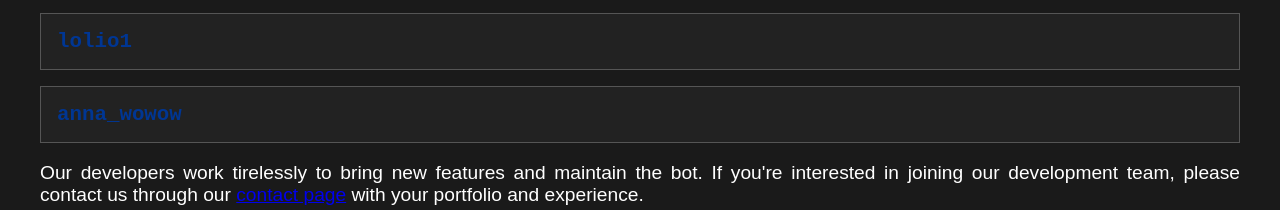
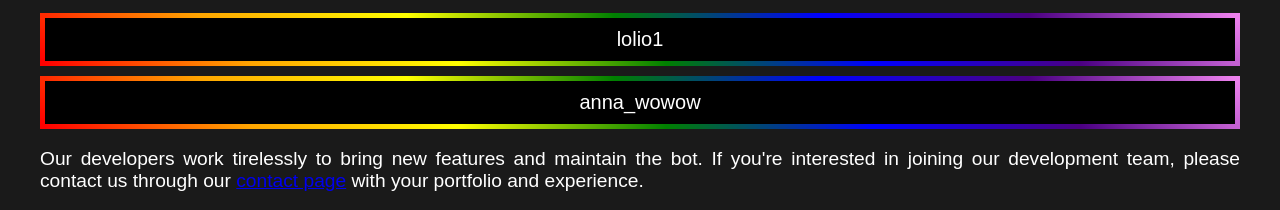
Before and after one commit to lolio9/jobrng.com, a website: page credits.html in a window 1280 px wide. Shown: the part 295-505 px from the top of the page. Drawn offline with Linux system fonts and the light colour scheme; files that its build step writes are made by us from their sources.

Commit message:
Update credits.html

```diff
--- a/credits.html
+++ b/credits.html
@@ -15,6 +15,29 @@
             80% { color: blue; }
             100% { color: purple; }
         }
+
+
+        .nameplate {
+    background-color: #000; /* Dark background */
+    color: #fff; /* White text */
+    font-size: 20px; /* Adjust as needed */
+    padding: 10px;
+    margin: 10px 0;
+    border: 5px solid; /* Border width */
+    border-image: linear-gradient(45deg, red, orange, yellow, green, blue, indigo, violet) 1; /* Rainbow border */
+    border-radius: 10px; /* Rounded corners */
+    text-align: center;
+}
+
+@keyframes rainbowBorder {
+    0% { border-image-source: linear-gradient(45deg, red, orange, yellow, green, blue, indigo, violet); }
+    100% { border-image-source: linear-gradient(45deg, violet, indigo, blue, green, yellow, orange, red); }
+}
+
+.nameplate:hover {
+    animation: rainbowBorder 3s linear infinite; /* Animated border on hover */
+}
+
 
         body {
             font-family: 'Arial', sans-serif;
@@ -228,11 +251,12 @@
     </header>
     <main>
         <section class="credits">
+
             <h2>Credits</h2>
             <h3>Development Team</h3>
             <ul>
-                <li class="developer rainbow">lolio1</li>
-                <li class="developer rainbow">anna_wowow</li>
+                <div class="nameplate">lolio1</div>
+<div class="nameplate">anna_wowow</div>
             </ul>
             <p>Our developers work tirelessly to bring new features and maintain the bot. If you're interested in joining our development team, please contact us through our <a href="contact.html">contact page</a> with your portfolio and experience.</p>
 
```
